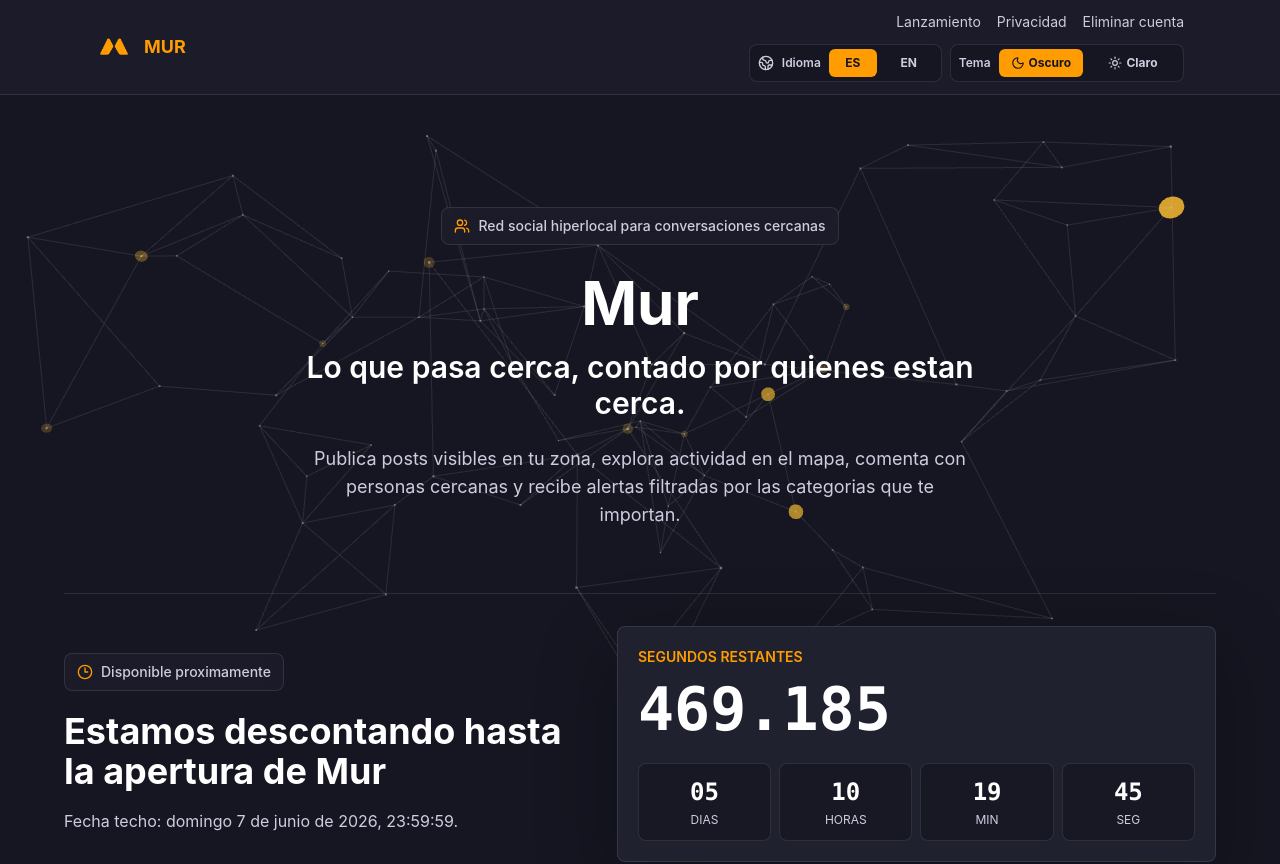
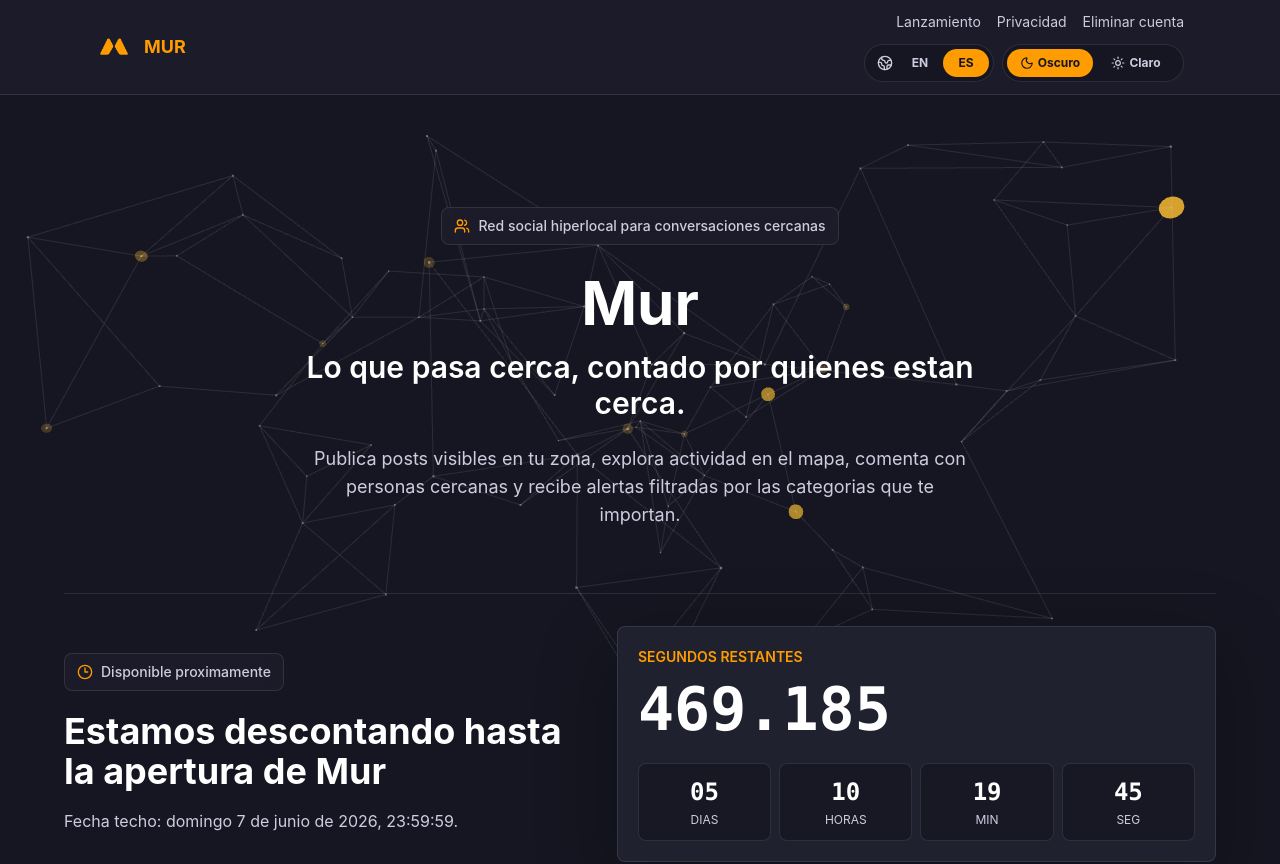
Before and after one commit to olvidafter-mur/mur-landing, a React (Vite) app: page / in a window 1280 px wide. Shown: the top 864 px of the page. Built offline with nearby package versions, Linux system fonts and the light colour scheme.

Commit message:
Simplify landing toggles

```diff
--- a/src/App.jsx
+++ b/src/App.jsx
@@ -381,54 +381,57 @@ const formatNumber = (value, locale) => new Intl.NumberFormat(locale).format(val
 const padTime = (value) => String(value).padStart(2, '0')
 
 function PreferenceControls({ language, setLanguage, theme, setTheme, t, styles }) {
+  const nextLanguage = language === 'es' ? 'en' : 'es'
+  const nextTheme = theme === 'dark' ? 'light' : 'dark'
+
   return (
     <div className="flex flex-wrap items-center justify-end gap-2">
-      <div
+      <button
+        type="button"
         aria-label={t.controls.language}
-        className={`inline-flex items-center gap-2 rounded-lg border px-2 py-1 ${styles.insetSurface}`}
+        onClick={() => setLanguage(nextLanguage)}
+        className={`inline-flex items-center rounded-full border p-1 text-xs font-bold transition ${styles.insetSurface}`}
       >
-        <Globe2 aria-hidden="true" className={`h-4 w-4 ${styles.muted}`} />
-        <span className={`hidden text-xs font-semibold sm:inline ${styles.muted}`}>
-          {t.controls.language}
+        <Globe2 aria-hidden="true" className={`ml-2 mr-1 h-4 w-4 ${styles.muted}`} />
+        <span
+          className={`inline-flex min-w-[46px] justify-center rounded-full px-3 py-1.5 transition ${
+            language === 'en' ? styles.activeControl : styles.inactiveControl
+          }`}
+        >
+          EN
         </span>
-        {LANGUAGES.map((option) => (
-          <button
-            key={option}
-            type="button"
-            onClick={() => setLanguage(option)}
-            className={`min-w-[48px] rounded-md px-3 py-1.5 text-center text-xs font-bold transition ${
-              language === option ? styles.activeControl : styles.inactiveControl
-            }`}
-          >
-            {option === 'es' ? t.controls.spanish : t.controls.english}
-          </button>
-        ))}
-      </div>
+        <span
+          className={`inline-flex min-w-[46px] justify-center rounded-full px-3 py-1.5 transition ${
+            language === 'es' ? styles.activeControl : styles.inactiveControl
+          }`}
+        >
+          ES
+        </span>
+      </button>
 
-      <div
+      <button
+        type="button"
         aria-label={t.controls.theme}
-        className={`inline-flex items-center gap-2 rounded-lg border px-2 py-1 ${styles.insetSurface}`}
+        onClick={() => setTheme(nextTheme)}
+        className={`inline-flex items-center rounded-full border p-1 text-xs font-bold transition ${styles.insetSurface}`}
       >
-        <span className={`hidden text-xs font-semibold sm:inline ${styles.muted}`}>
-          {t.controls.theme}
+        <span
+          className={`inline-flex min-w-[86px] items-center justify-center gap-1 rounded-full px-3 py-1.5 transition ${
+            theme === 'dark' ? styles.activeControl : styles.inactiveControl
+          }`}
+        >
+          <Moon aria-hidden="true" className="h-3.5 w-3.5" />
+          {t.controls.dark}
         </span>
-        {THEMES.map((option) => {
-          const Icon = option === 'dark' ? Moon : Sun
-          return (
-            <button
-              key={option}
-              type="button"
-              onClick={() => setTheme(option)}
-              className={`inline-flex min-w-[84px] items-center justify-center gap-1 rounded-md px-3 py-1.5 text-xs font-bold transition ${
-                theme === option ? styles.activeControl : styles.inactiveControl
-              }`}
-            >
-              <Icon aria-hidden="true" className="h-3.5 w-3.5" />
-              {option === 'dark' ? t.controls.dark : t.controls.light}
-            </button>
-          )
-        })}
-      </div>
+        <span
+          className={`inline-flex min-w-[86px] items-center justify-center gap-1 rounded-full px-3 py-1.5 transition ${
+            theme === 'light' ? styles.activeControl : styles.inactiveControl
+          }`}
+        >
+          <Sun aria-hidden="true" className="h-3.5 w-3.5" />
+          {t.controls.light}
+        </span>
+      </button>
     </div>
   )
 }
```
